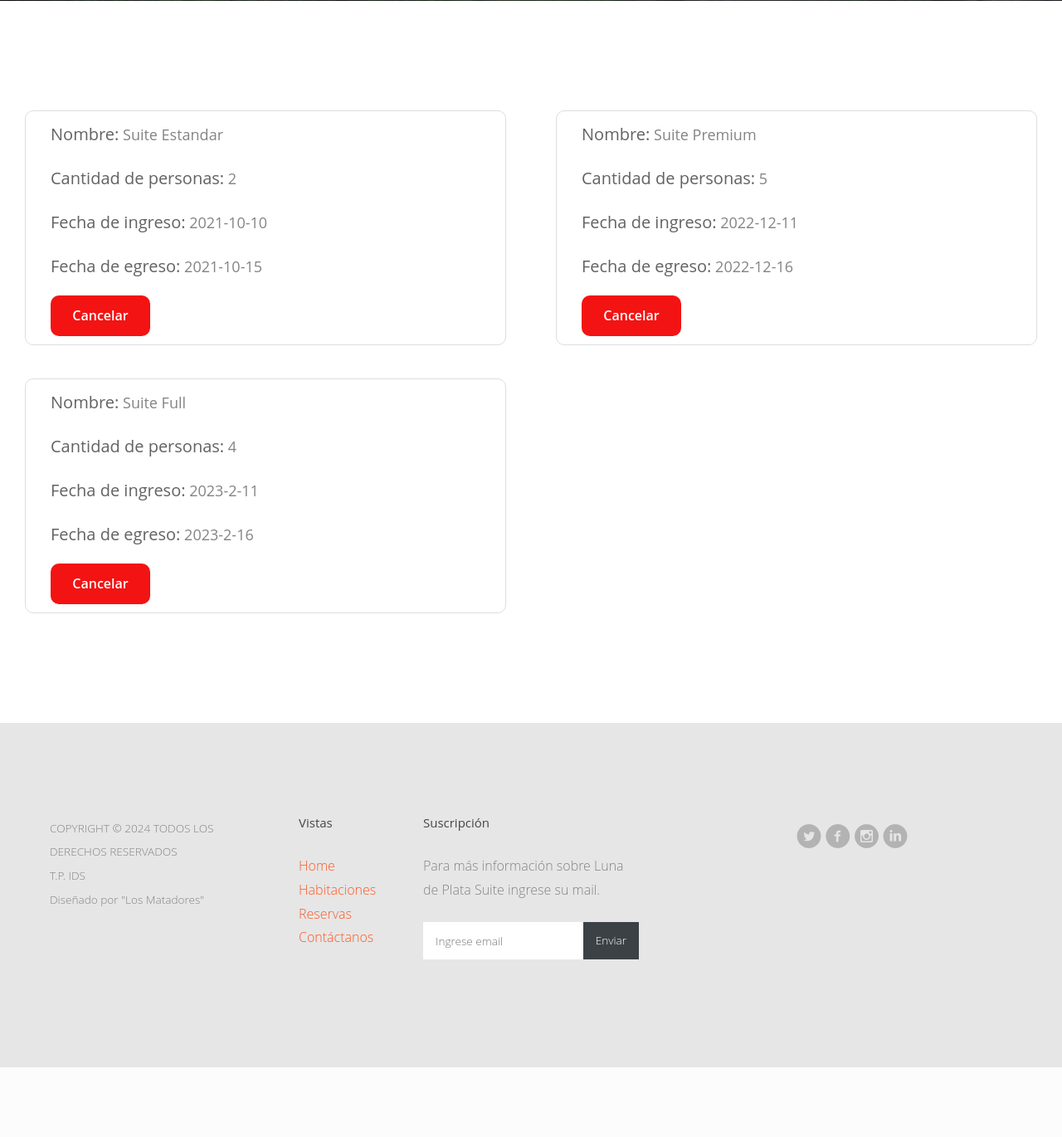
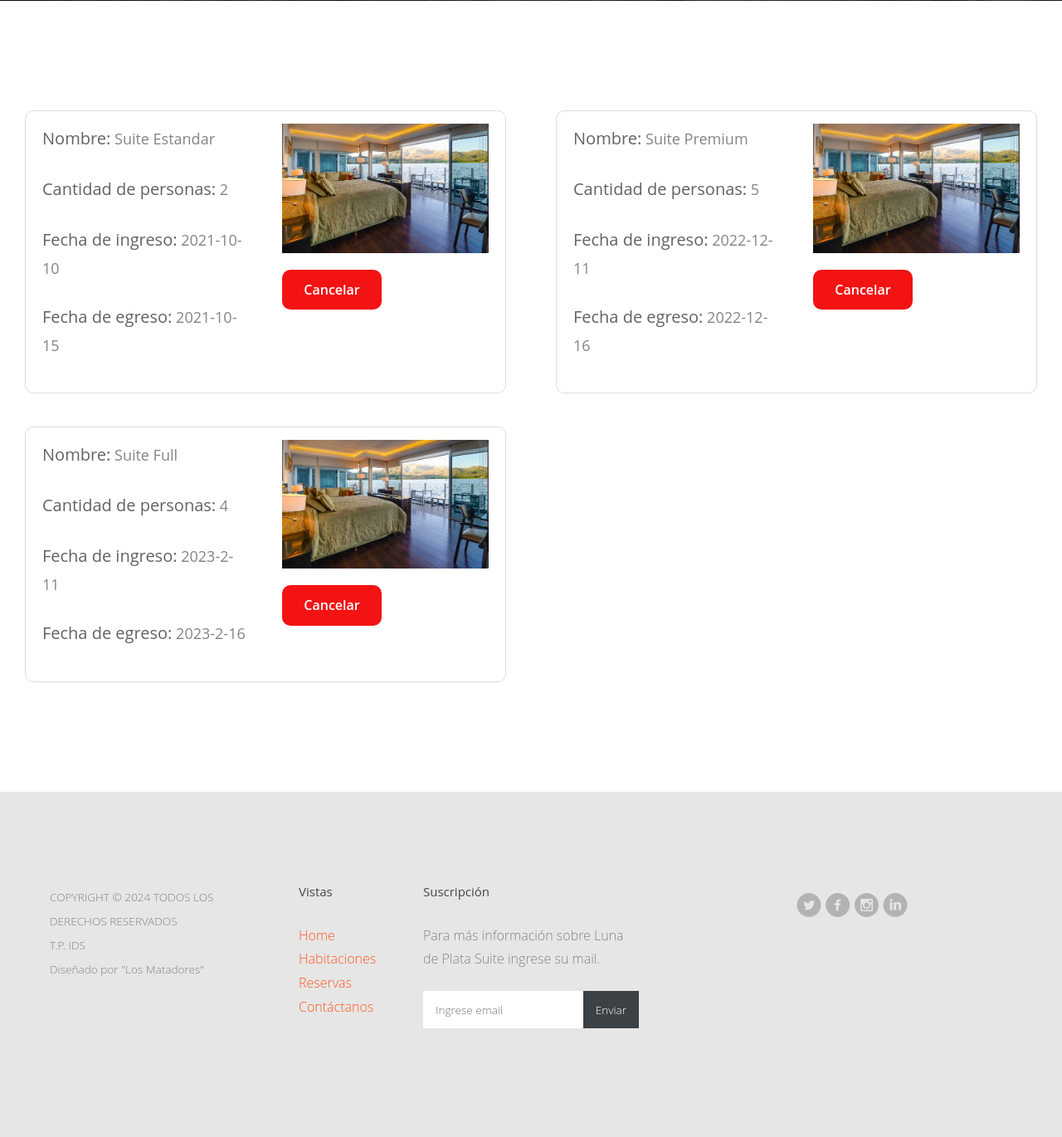
Before and after one commit to TomasBursztyn/T.P-IDS-grupo-Los-matadores, a Flask app: page /reservas in a window 1280 px wide. Shown: the part 599-1969 px from the top of the page at 83% size. Before the commit the page ends 1885 px from the top, so only its background shows below. Run offline with Flask 3, Linux system fonts and the light colour scheme; some web fonts are replaced.

Commit message:
Agregar imagen a reservas mostrar_reservas.html

```diff
--- a/Front/static/css/mostrar_reserva.css
+++ b/Front/static/css/mostrar_reserva.css
@@ -3,7 +3,7 @@
     border: 1.5px solid #dddddd;
     border-radius: 10px;
     margin: 20px 10px;
-    padding: 10px 30px 10px 30px;
+    padding: 15px 0;
 }
 
 .reserva input {
@@ -11,7 +11,7 @@
 }
 
 .reserva p {
-    margin: 0 0 17px 0;
+    margin: 0 0 25px 0;
     font-weight: 400;
 }
 
@@ -20,11 +20,17 @@
     color: #201f1fb3;
 }
 
+.reserva img {
+    width: 100%;
+    height: 100%;
+}
+
 h1 {
     font-size: 24px;
 }
 
 #boton_cancelar {
+    margin-top: 20px;
     background-color: rgb(243, 19, 19);
     color: white;
     border: none;
--- a/Front/templates/mostrar_reservas.html
+++ b/Front/templates/mostrar_reservas.html
@@ -35,13 +35,17 @@
       {% else %}
         {% for reserva in reservas %}
         <div class="col-md-6 col-sm-12">
-            <div class="reserva">
+            <div class="reserva row">
+                <div class="col-md-6 col-sm-12">
                     <p><span>Nombre:</span> {{reserva.nombre_reserva}}</p>
                     <p>
                         <span>Cantidad de personas:</span> {{reserva.cantidad_personas}}
                     </p>
                     <p><span>Fecha de ingreso:</span> {{reserva.fecha_ingreso}}</p>
                     <p><span>Fecha de egreso:</span> {{reserva.fecha_egreso}}</p>
+                    </div>
+                <div class="col-md-6 col-sm-12">
+                    <img alt="Imagen vista de habitacion" src="{{ url_for('static', filename='images/fondo_habitaciones.jpg') }}"/>
                     <form method="DELETE" action="{{ url_for('reservas') }}">
                         <input
                         type="submit"
@@ -52,6 +56,7 @@
                     </form>
                 </div>
             </div>
+        </div>
         {% endfor %}
       {% endif %}
     </div>
```
Lines whose indentation alone changed are shown as unchanged.
